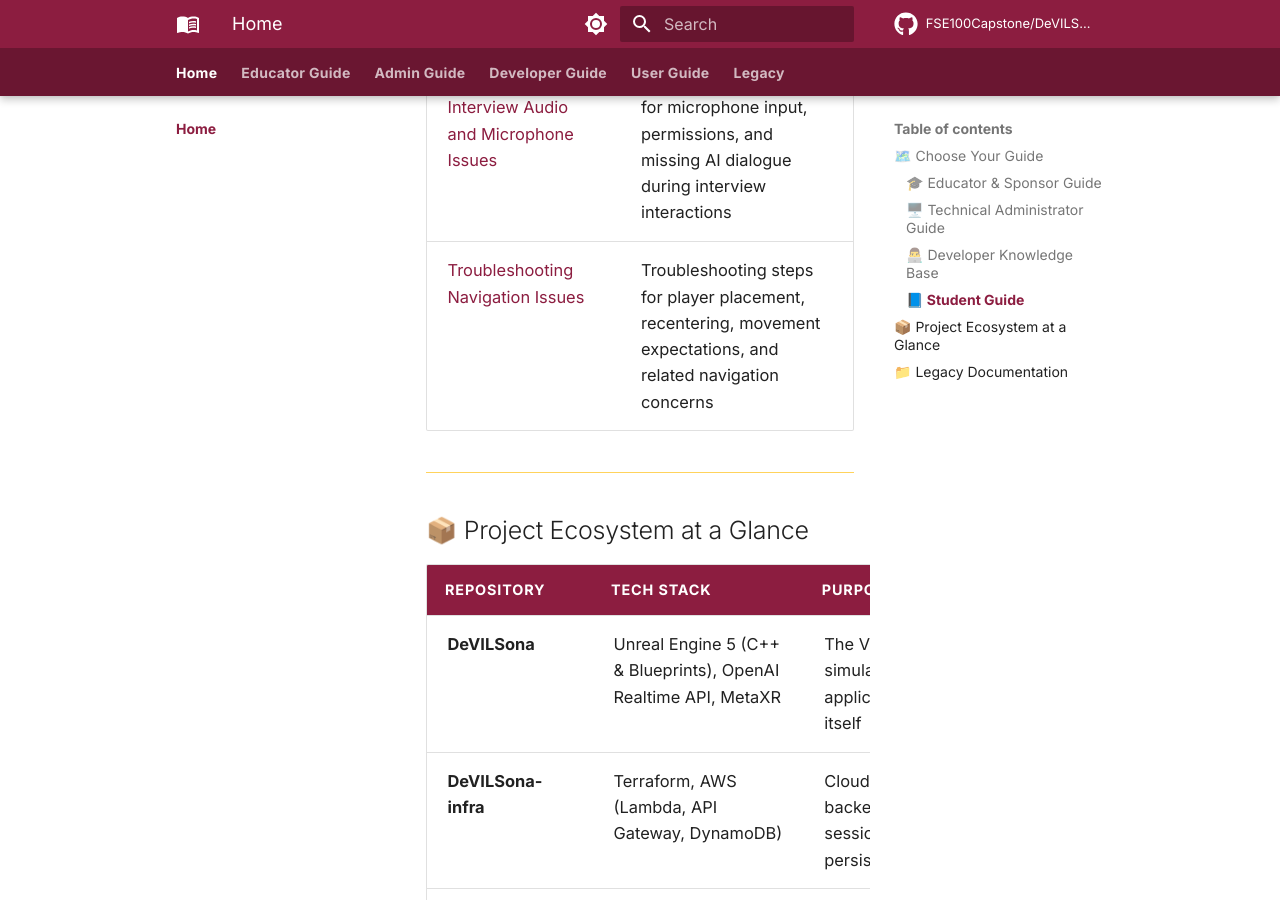
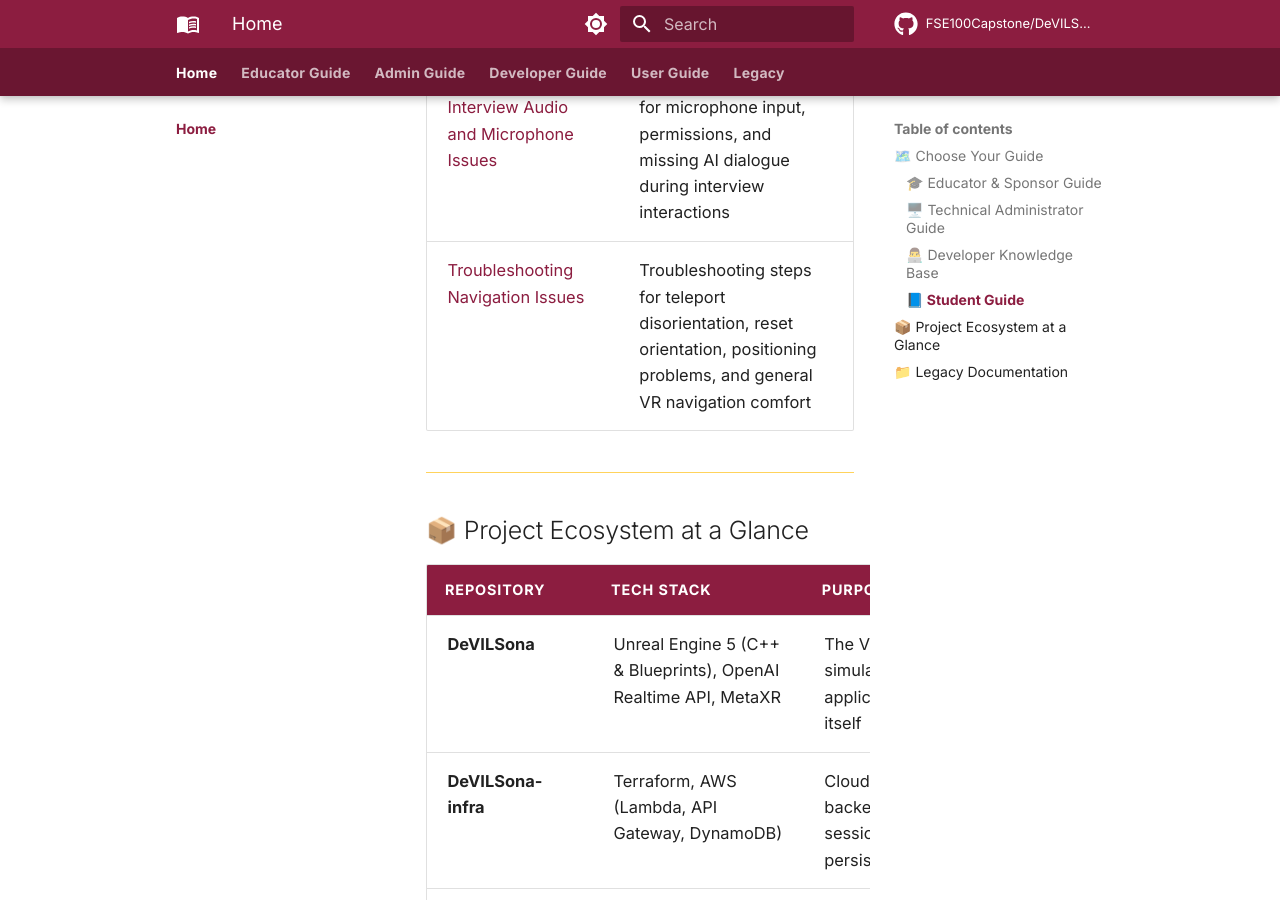
Before and after one commit to FSE100Capstone/DeVILSona-docs, an MkDocs documentation site: the page built from docs/index.md, in a window 1280 px wide and 900 px high, scrolled down 4122 px. Built offline with MkDocs 1.6.1 and Material for MkDocs 9.7.7, drawn with Linux system fonts in a browser that asks for light colours; comment, search, counter and statistics services are not loaded.

Commit message:
Update index.md

```diff
--- a/docs/index.md
+++ b/docs/index.md
@@ -59,7 +59,7 @@ This wiki is the comprehensive knowledge base for everyone involved in the DeVIL
 |------|-------------|
 | [Scenario 2 User Guide: Driving to a Job Interview](user-guide/scenario2-drivingtoajobinterview.md) | End-to-end guide for Scenario 2, including controls, objective flow, player positioning, and important usage notes |
 | [Troubleshooting Interview Audio and Microphone Issues](user-guide/interview-issues.md) | Troubleshooting steps for microphone input, permissions, and missing AI dialogue during interview interactions |
-| [Troubleshooting Navigation Issues](user-guide/navigation-issues.md) | Troubleshooting steps for player placement, recentering, movement expectations, and related navigation concerns |
+| [Troubleshooting Navigation Issues](user-guide/navigation-issues.md) | Troubleshooting steps for teleport disorientation, reset orientation, positioning problems, and general VR navigation comfort |
 
 ---
 
```
